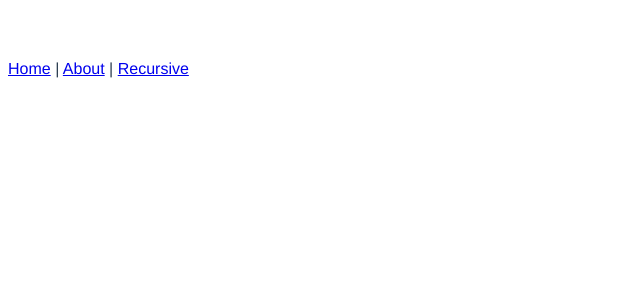
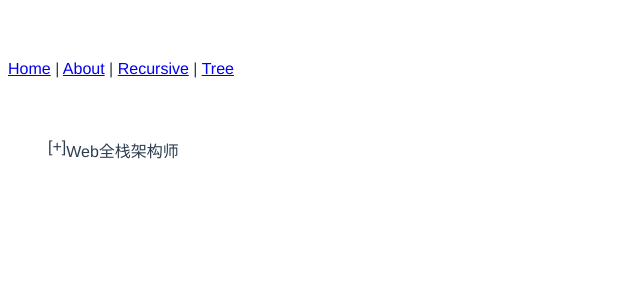
Before and after one commit to Cekun/vue-component, a Vue app: page /tree in a window 1280 px wide. Shown: the top 300 px of the page, without its empty margins (0-640 px from the left). Built offline with nearby package versions, Linux system fonts and the light colour scheme.

Commit message:
递归树组件

```diff
--- a/src/App.vue
+++ b/src/App.vue
@@ -3,7 +3,8 @@
     <div id="nav">
       <router-link to="/">Home</router-link> |
       <router-link to="/about">About</router-link> |
-      <router-link to="/recursive">Recursive</router-link>
+      <router-link to="/recursive">Recursive</router-link> |
+      <router-link to="/tree">Tree</router-link>
     </div>
     <router-view/>
   </div>
--- /dev/null
+++ b/src/components/Tree/Item.vue
@@ -0,0 +1,42 @@
+<template>
+    <li>
+        <div @click="toggle" style="display: flex">
+            <!-- 有子元素就显示 -->
+            <span v-if="isFolder">[{{open? '-' : '+'}}]</span>
+            <span>{{model.title}}</span>
+        </div>
+        <!-- 子树 -->
+        <ul v-show="open" v-if="isFolder">
+            <item class="item" v-for="model in model.children"
+             :model="model" :key="model.title" />
+        </ul>
+    </li>
+</template>
+
+<script>
+    export default {
+        name: 'Item',  //递归组件name是必须的
+        props: {
+            model: {
+                type: Object
+            },
+        },
+        computed: {
+            isFolder() {  //是否有子树
+                return this.model.children && this.model.children.length
+            }
+        },
+        data() {
+            return {
+                open: false
+            }
+        },
+        methods: {
+            toggle() {
+                if(this.isFolder){
+                    this.open = !this.open;
+                }
+            }
+        },
+    }
+</script>
--- /dev/null
+++ b/src/components/Tree/index.vue
@@ -0,0 +1,80 @@
+<template>
+    <div id="app">
+        <ul>
+            <item :model="treeData" />
+        </ul>
+    </div>
+</template>
+
+<script>
+    import Item from './Item'
+
+    export default {
+        name: 'app',
+        components: {
+            Item,
+        },
+        data() {
+            return {
+                treeData: {
+                    title: "Web全栈架构师",
+                    children: [
+                    {
+                        title: "Java架构师"
+                    },
+                    {
+                        title: "JS高级",
+                        children: [
+                        {
+                            title: "ES6"
+                        },
+                        {
+                            title: "动效"
+                        }
+                        ]
+                    },
+                    {
+                        title: "Web全栈",
+                        children: [
+                        {
+                            title: "Vue训练营",
+                            expand: true,
+                            children: [
+                            {
+                                title: "组件化"
+                            },
+                            {
+                                title: "源码"
+                            },
+                            {
+                                title: "docker部署"
+                            }
+                            ]
+                        },
+                        {
+                            title: "React",
+                            children: [
+                            {
+                                title: "JSX"
+                            },
+                            {
+                                title: "虚拟DOM"
+                            }
+                            ]
+                        },
+                        {
+                            title: "Node"
+                        }
+                        ]
+                    }
+                    ]
+                }
+            }
+        },
+    }
+</script>
+<style >
+#app ul {
+    list-style: none;
+}
+</style>
--- a/src/router/index.js
+++ b/src/router/index.js
@@ -22,6 +22,11 @@ Vue.use(VueRouter)
     path: '/recursive',
     name: 'Recursive',
     component: () => import(/* webpackChunkName: "about" */ '../components/Recursive')
+  },
+  {
+    path: '/tree',
+    name: 'Tree',
+    component: () => import(/* webpackChunkName: "about" */ '../components/Tree')
   }
 ]
 
```
